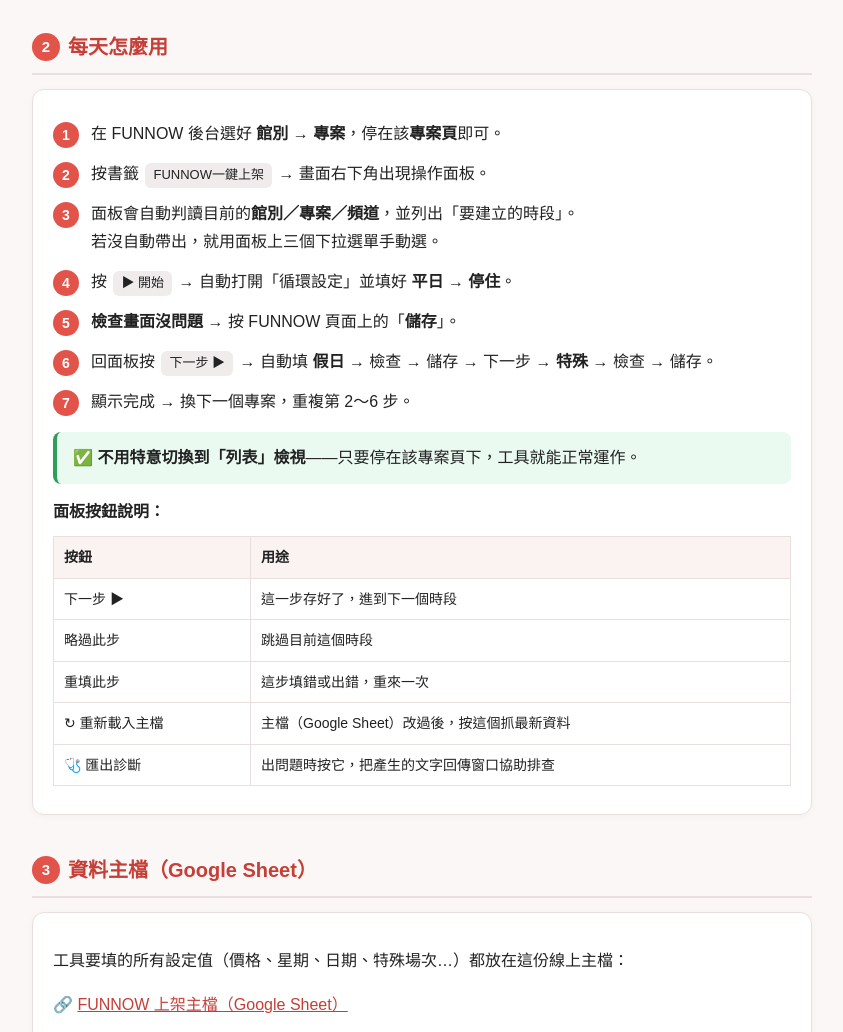
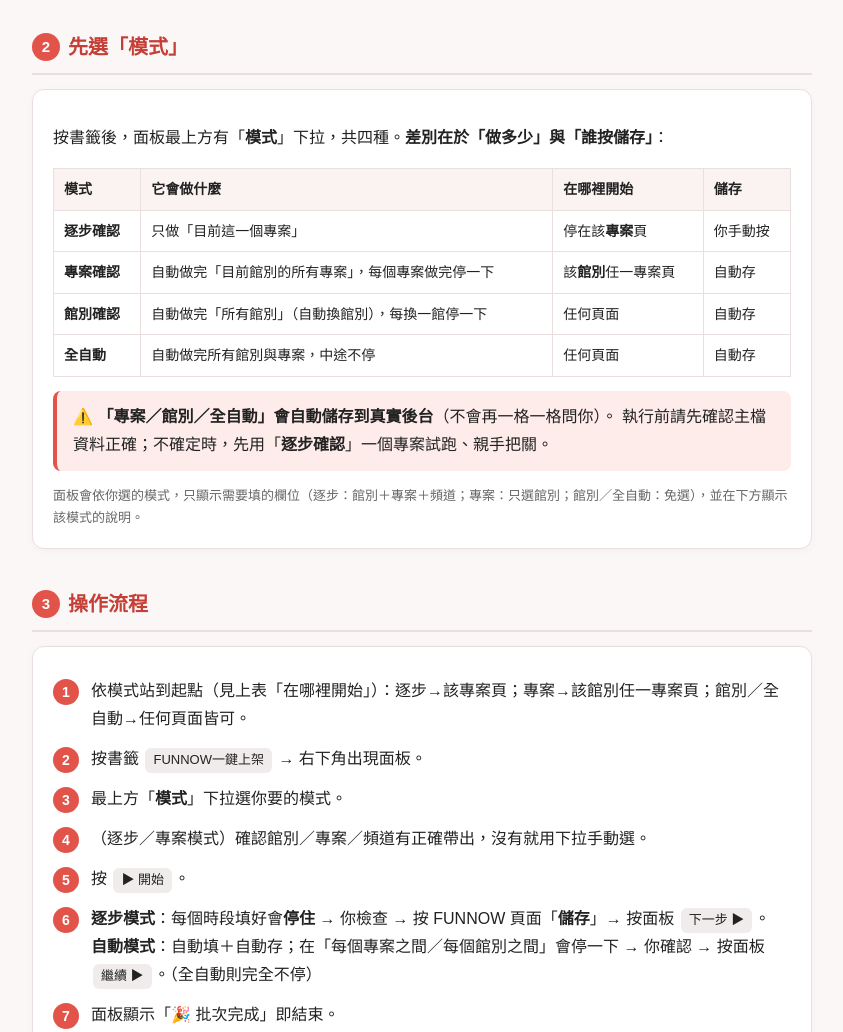
Before and after one commit to Rdjue/funnow-tool, a plain HTML site: page index.html in a window 1280 px wide. Shown: the part 900-1932 px from the top of the page, without its empty margins (218-1061 px from the left). Drawn offline with Linux system fonts and the light colour scheme.

Commit message:
docs: 使用說明加入四種模式(逐步/專案/館別/全自動)說明與流程

```diff
--- a/index.html
+++ b/index.html
@@ -59,17 +59,17 @@
 <body>
 <header>
   <h1>FUNNOW 一鍵上架工具</h1>
-  <div class="sub">自動填入平日／假日／特殊設定，每步暫停由你確認後儲存</div>
-  <div class="badge">工具版本 v1.3.0 ・ 最後更新 2026-07-02</div>
+  <div class="sub">自動填入平日／假日／特殊設定 ・ 可單一專案、整館或全自動 ・ 最後更新 2026-07-02</div>
+  <div class="badge">四種模式：逐步 / 專案 / 館別 / 全自動</div>
 </header>
 
 <div class="wrap">
 
   <div class="ok">
     <strong>這個工具能做什麼？</strong><br>
-    在 FUNNOW 後台的專案頁按一下書籤，它會依「線上主檔」的設定值，自動幫你把
-    <b>循環設定（平日／假日）</b> 和 <b>特殊設定</b> 一路填好。每填好一個時段會<b>停住</b>，
-    讓你檢查沒問題後，自己按 FUNNOW 的「儲存」。
+    在 FUNNOW 後台按一下書籤，它會依「線上主檔」的設定值，自動幫你把每個專案的
+    <b>循環設定（平日／假日）</b> 與 <b>特殊設定</b> 填好。<br>
+    可以只做<b>一個專案</b>，也可以一鍵跑完<b>整個館別</b>、甚至<b>所有館別</b>——依你選的「模式」而定（見第 2 節）。
   </div>
 
   <h2><span class="n">1</span>安裝書籤（只做一次）</h2>
@@ -90,33 +90,54 @@
       用滑鼠<strong>拖曳到書籤列</strong>，就會自動變成書籤（不同瀏覽器不一定支援，不行就用上面複製貼上的方式）。</div>
   </div>
 
-  <h2><span class="n">2</span>每天怎麼用</h2>
+  <h2><span class="n">2</span>先選「模式」</h2>
   <div class="card">
-    <div class="step"><div class="dot">1</div><div>在 FUNNOW 後台選好 <b>館別 → 專案</b>，停在該<b>專案頁</b>即可。</div></div>
-    <div class="step"><div class="dot">2</div><div>按書籤 <span class="pill">FUNNOW一鍵上架</span> → 畫面右下角出現操作面板。</div></div>
-    <div class="step"><div class="dot">3</div><div>面板會自動判讀目前的<b>館別／專案／頻道</b>，並列出「要建立的時段」。<br>
-      若沒自動帶出，就用面板上三個下拉選單手動選。</div></div>
-    <div class="step"><div class="dot">4</div><div>按 <span class="pill">▶ 開始</span> → 自動打開「循環設定」並填好 <b>平日</b> → <b>停住</b>。</div></div>
-    <div class="step"><div class="dot">5</div><div><b>檢查畫面沒問題</b> → 按 FUNNOW 頁面上的「<b>儲存</b>」。</div></div>
-    <div class="step"><div class="dot">6</div><div>回面板按 <span class="pill">下一步 ▶</span> → 自動填 <b>假日</b> → 檢查 → 儲存 → 下一步 → <b>特殊</b> → 檢查 → 儲存。</div></div>
-    <div class="step"><div class="dot">7</div><div>顯示完成 → 換下一個專案，重複第 2～6 步。</div></div>
+    <p>按書籤後，面板最上方有「<b>模式</b>」下拉，共四種。<b>差別在於「做多少」與「誰按儲存」</b>：</p>
+    <table>
+      <tr><th>模式</th><th>它會做什麼</th><th>在哪裡開始</th><th>儲存</th></tr>
+      <tr><td><b>逐步確認</b></td><td>只做「目前這一個專案」</td><td>停在該<b>專案</b>頁</td><td>你手動按</td></tr>
+      <tr><td><b>專案確認</b></td><td>自動做完「目前館別的所有專案」，每個專案做完停一下</td><td>該<b>館別</b>任一專案頁</td><td>自動存</td></tr>
+      <tr><td><b>館別確認</b></td><td>自動做完「所有館別」（自動換館別），每換一館停一下</td><td>任何頁面</td><td>自動存</td></tr>
+      <tr><td><b>全自動</b></td><td>自動做完所有館別與專案，中途不停</td><td>任何頁面</td><td>自動存</td></tr>
+    </table>
+    <div class="warn">
+      ⚠️ <b>「專案／館別／全自動」會自動儲存到真實後台</b>（不會再一格一格問你）。
+      執行前請先確認主檔資料正確；不確定時，先用「<b>逐步確認</b>」一個專案試跑、親手把關。
+    </div>
+    <p style="color:var(--muted);font-size:13px;margin:8px 0 0">面板會依你選的模式，只顯示需要填的欄位（逐步：館別＋專案＋頻道；專案：只選館別；館別／全自動：免選），並在下方顯示該模式的說明。</p>
+  </div>
+
+  <h2><span class="n">3</span>操作流程</h2>
+  <div class="card">
+    <div class="step"><div class="dot">1</div><div>依模式站到起點（見上表「在哪裡開始」）：逐步→該專案頁；專案→該館別任一專案頁；館別／全自動→任何頁面皆可。</div></div>
+    <div class="step"><div class="dot">2</div><div>按書籤 <span class="pill">FUNNOW一鍵上架</span> → 右下角出現面板。</div></div>
+    <div class="step"><div class="dot">3</div><div>最上方「<b>模式</b>」下拉選你要的模式。</div></div>
+    <div class="step"><div class="dot">4</div><div>（逐步／專案模式）確認館別／專案／頻道有正確帶出，沒有就用下拉手動選。</div></div>
+    <div class="step"><div class="dot">5</div><div>按 <span class="pill">▶ 開始</span>。</div></div>
+    <div class="step"><div class="dot">6</div><div>
+      <b>逐步模式</b>：每個時段填好會<b>停住</b> → 你檢查 → 按 FUNNOW 頁面「<b>儲存</b>」→ 按面板 <span class="pill">下一步 ▶</span>。<br>
+      <b>自動模式</b>：自動填＋自動存；在「每個專案之間／每個館別之間」會停一下 → 你確認 → 按面板 <span class="pill">繼續 ▶</span>。（全自動則完全不停）
+    </div></div>
+    <div class="step"><div class="dot">7</div><div>面板顯示「🎉 批次完成」即結束。</div></div>
 
     <div class="ok" style="margin-top:16px">
-      ✅ <b>不用特意切換到「列表」檢視</b>——只要停在該專案頁下，工具就能正常運作。
+      ✅ <b>不用特意切換到「列表」檢視</b>——停在專案頁即可。工具也會自動判讀目前的館別／專案／頻道。
     </div>
 
     <p style="margin:14px 0 4px"><b>面板按鈕說明：</b></p>
     <table>
       <tr><th>按鈕</th><th>用途</th></tr>
-      <tr><td>下一步 ▶</td><td>這一步存好了，進到下一個時段</td></tr>
-      <tr><td>略過此步</td><td>跳過目前這個時段</td></tr>
-      <tr><td>重填此步</td><td>這步填錯或出錯，重來一次</td></tr>
+      <tr><td>▶ 開始</td><td>依目前模式開始執行</td></tr>
+      <tr><td>下一步 ▶</td><td>（逐步）這格存好了，做下一個時段</td></tr>
+      <tr><td>繼續 ▶</td><td>（自動）確認後繼續下一個專案／館別</td></tr>
+      <tr><td>略過此步 / 重填此步</td><td>跳過、或重做目前這一步</td></tr>
+      <tr><td>停止</td><td>中止整個批次</td></tr>
       <tr><td>↻ 重新載入主檔</td><td>主檔（Google Sheet）改過後，按這個抓最新資料</td></tr>
       <tr><td>🩺 匯出診斷</td><td>出問題時按它，把產生的文字回傳窗口協助排查</td></tr>
     </table>
   </div>
 
-  <h2><span class="n">3</span>資料主檔（Google Sheet）</h2>
+  <h2><span class="n">4</span>資料主檔（Google Sheet）</h2>
   <div class="card">
     <p>工具要填的所有設定值（價格、星期、日期、特殊場次…）都放在這份線上主檔：</p>
     <p>🔗 <a href="https://docs.google.com/spreadsheets/d/1oerEEw3MB65_qKRB2q1B9Da8T0POEjO73NrOf41lXZs/edit?gid=0#gid=0" target="_blank">FUNNOW 上架主檔（Google Sheet）</a></p>
@@ -130,12 +151,14 @@
     </div>
   </div>
 
-  <h2><span class="n">4</span>注意事項</h2>
+  <h2><span class="n">5</span>注意事項</h2>
   <div class="card">
     <ul>
-      <li><b>一定要自己看過再按「儲存」</b>：工具只負責幫你把欄位填好，存檔由你確認，避免填錯直接上架。</li>
-      <li><b>工具有更新時</b>：先把後台頁面按 <kbd>F5</kbd> 重新整理，再按書籤，才會載到最新版本。</li>
-      <li><b>出問題時</b>：按面板的「🩺 匯出診斷」，把文字回傳窗口，就能快速協助排查。</li>
+      <li><b>自動模式會直接存到真實後台</b>：專案／館別／全自動不會再逐格詢問，執行前務必確認主檔正確；第一次或不確定時，先用「逐步確認」試跑。</li>
+      <li><b>逐步模式一定要自己看過再按「儲存」</b>：工具只負責填欄位，存檔由你把關。</li>
+      <li><b>執行中請勿手動點畫面</b>：自動模式進行時，讓它自己跑，避免干擾。</li>
+      <li><b>工具有更新時</b>：先把後台頁面按 <kbd>F5</kbd> 重新整理，再按書籤（書籤會自動抓最新版）。</li>
+      <li><b>出問題時</b>：按面板的「🩺 匯出診斷」，把文字回傳窗口，就能快速協助排查。若卡在某個視窗，先別關掉再按診斷。</li>
       <li>本頁網址固定，內容更新後看同一個網址即可。</li>
     </ul>
   </div>
```
